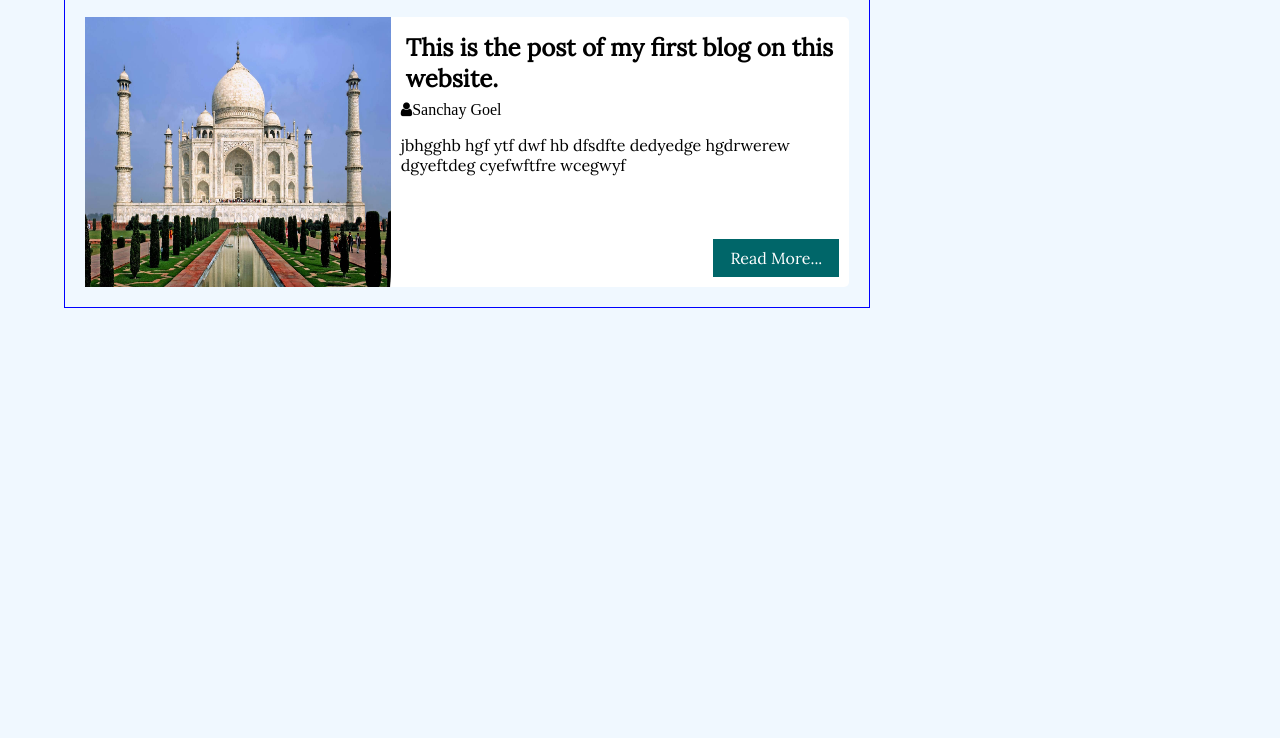
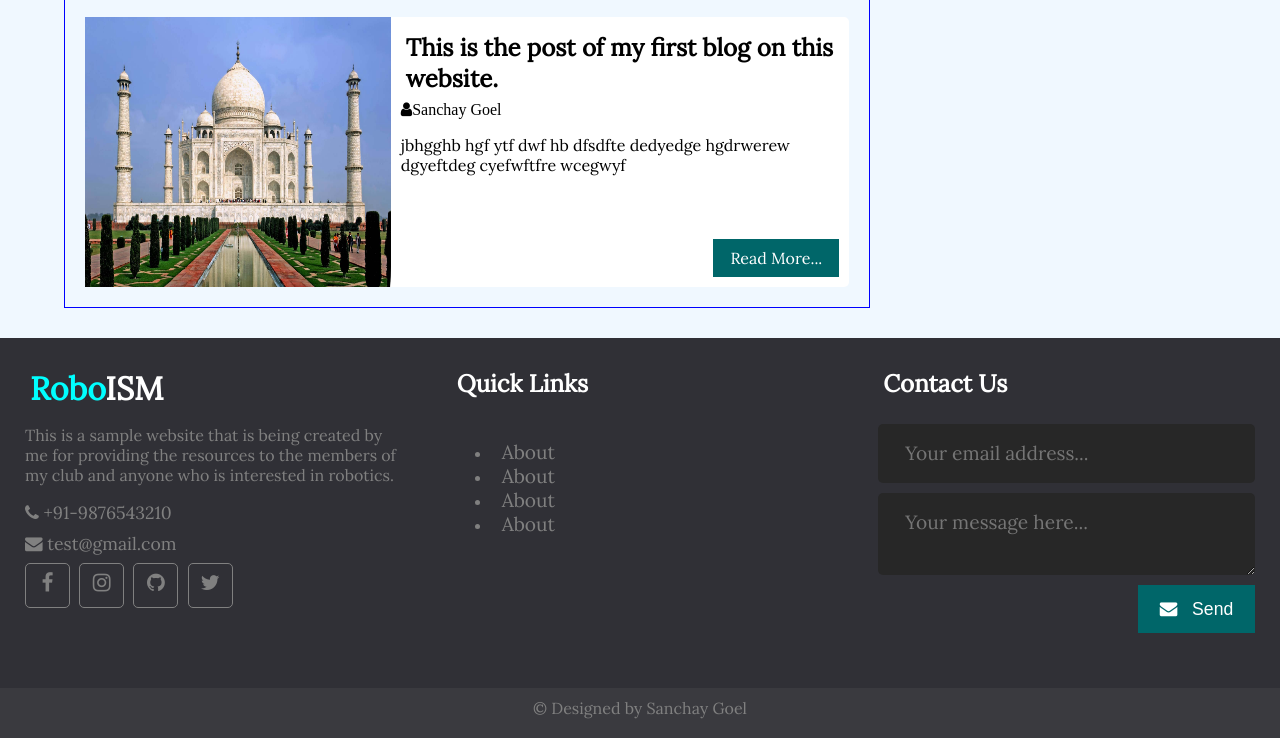
Before and after one commit to Sanchay-Goel/Club-website, a plain HTML site: page index.html in a window 1280 px wide. Shown: the part 1772-2510 px from the top of the page. Before the commit the page ends 2110 px from the top, so only its background shows below. Drawn offline with nearby package versions, Linux system fonts and the light colour scheme; a web font is replaced by a local one.

Commit message:
footer added

```diff
--- a/assets/css/style.css
+++ b/assets/css/style.css
@@ -1,7 +1,9 @@
 *{
     box-sizing: border-box;
 }
+html,
 body{
+    height: 100%;
     margin: 0;
     padding: 0;
     background-color: aliceblue;
@@ -30,9 +32,26 @@ a:hover{
     border: 1px solid transparent;
     border-radius: 0.25 rem;
 }
+.btn-big{
+    padding: 0.7rem 1.3rem;
+    line-height: 1.5rem;
+    font-size: 1.1em;
+}
 .btn:hover{
     color: white !important;
     background-color: #014244;
+}
+.text-input{
+    padding: 0.7rem 1rem;
+    display: block;
+    width: 100%;
+    border-radius: 5px;
+    border: 1px solid #e0e0e0;
+    outline: none;
+    color: #444;
+    line-height: 1.5rem;
+    font-size: 1.2rem;
+    font-family: 'Lora', serif;
 }
 header *{
     color: white;;
@@ -74,6 +93,10 @@ header ul li a{
     font-size: 1.1em;
     display: block;
     text-decoration: none;
+}
+
+.page-wrapper{
+    min-height: 100%;
 }
 
 /* SLIDER */
@@ -175,6 +198,85 @@ header ul li a{
     border: 1px solid yellowgreen;
 }
 
+/* FOOTER */
+.footer{
+    position: relative;
+    color: grey;
+    background-color: #303036;
+    height: 400px;
+}
+.footer .footer-main{
+    height: 350px;
+    display: flex;
+}
+.footer .footer-main .footer-section{
+    flex: 1;
+    padding: 25px;
+}
+.footer .footer-main .footer-section h1,
+.footer .footer-main .footer-section h2{
+    color: white;
+}
+.footer .footer-main h1 span{
+    color: cyan;
+}
+.footer .footer-main .about .contact span{
+    display: block;
+    font-size: 1.1rem;
+    margin-bottom: 8px;
+}
+.footer .footer-main .about .social a{
+    display: inline-block;
+    font-size: 1.3rem;
+    border: 1px solid grey;
+    width: 45px;
+    height: 45px;
+    text-align: center;
+    padding-top: 5px;
+    margin-right: 5px;
+    border-radius: 5px;
+    transition: all 0.2s;
+}
+.footer .footer-main .about .social a:hover{
+    color: white;
+    border: 1px solid white;
+    transition: all 0.2s;
+}
+.footer .footer-main .quick-links a{
+    display: block;
+    margin-left: 10px;
+    font-size: 1.2em;
+    transition: all 0.3s;
+}
+.footer .footer-main .quick-links a:hover{
+    color: white;
+    margin-left: 15px;
+    transition: all 0.3s;
+}
+.footer .footer-main .contact .contact-input{
+    background-color: #272727;
+    padding: 0.9em 1.4em;
+    border: none;
+    color: #bebdbd;
+    margin-bottom: 10px;
+    line-height: 1.5rem;
+}
+.footer .footer-main .contact .contact-input:focus{
+    background-color: #1a1a1a;
+}
+.footer .footer-main .contact .contact-btn{
+    float: right;
+}
+.footer .footer-bottom{
+    position: absolute;
+    bottom: 0;
+    background-color: #3a3a3f;
+    text-align: center;
+    height: 50px;
+    width: 100%;
+    padding: 10px;
+}
+
 /* MEDIA QUERIES */
 @media only screen and (max-width:620px){
     header{
--- a/index.html
+++ b/index.html
@@ -169,6 +169,60 @@
 
         </div>
 
+        <!-- Footer-->
+        <div class="footer">
+            <div class="footer-main">
+
+                <div class="footer-section about">
+                    <h1 class="logo-text"><span>Robo</span>ISM</h1>
+                    <p>
+                        This is a sample website that is being created by me for providing the resources to the members of my club and anyone who is interested in robotics.
+                    </p>
+                    <div class="contact">
+                        <span><i class="fa fa-phone"></i>&nbsp;+91-9876543210</span>
+                        <span><i class="fa fa-envelope"></i>&nbsp;test@gmail.com</span>
+                    </div>
+                    <div class="social">
+                        <a href="#"><i class="fa fa-facebook"></i></a>
+                        <a href="#"><i class="fa fa-instagram"></i></a>
+                        <a href="#"><i class="fa fa-github"></i></a>
+                        <a href="#"><i class="fa fa-twitter"></i></a>
+                    </div>
+                </div>
+
+                <div class="footer-section quick-links">
+                    <h2>Quick Links</h2>
+                    <br>
+                    <ul>
+                        <li><a href="#">About</a></li>
+                        <li><a href="#">About</a></li>
+                        <li><a href="#">About</a></li>
+                        <li><a href="#">About</a></li>
+                    </ul>
+                </div>
+
+                <div class="footer-section contact">
+                    <h2>
+                        Contact Us
+                    </h2>
+                    <br>
+                    <form action="index.html" method="POST">
+                        <input type="email" name="email" class="text-input contact-input" placeholder="Your email address...">
+                        <textarea name="message" class="text-input contact-input" placeholder="Your message here..."></textarea>
+                        <button type="submit" class="btn btn-big contact-btn">
+                            <i class="fa fa-envelope"></i>
+                            &nbsp;
+                            Send
+                        </button>
+                    </form>
+                </div>
+
+            </div>
+            <div class="footer-bottom">
+                &copy; Designed by Sanchay Goel
+            </div>
+        </div>
+
         <script src="https://code.jquery.com/jquery-3.4.1.min.js" integrity="sha256-CSXorXvZcTkaix6Yvo6HppcZGetbYMGWSFlBw8HfCJo=" crossorigin="anonymous"></script>
         <script type="text/javascript" src="https://cdn.jsdelivr.net/npm/slick-carousel@1.8.1/slick/slick.min.js"></script>
         <script src="assets/scripts/main.js"></script>
```
